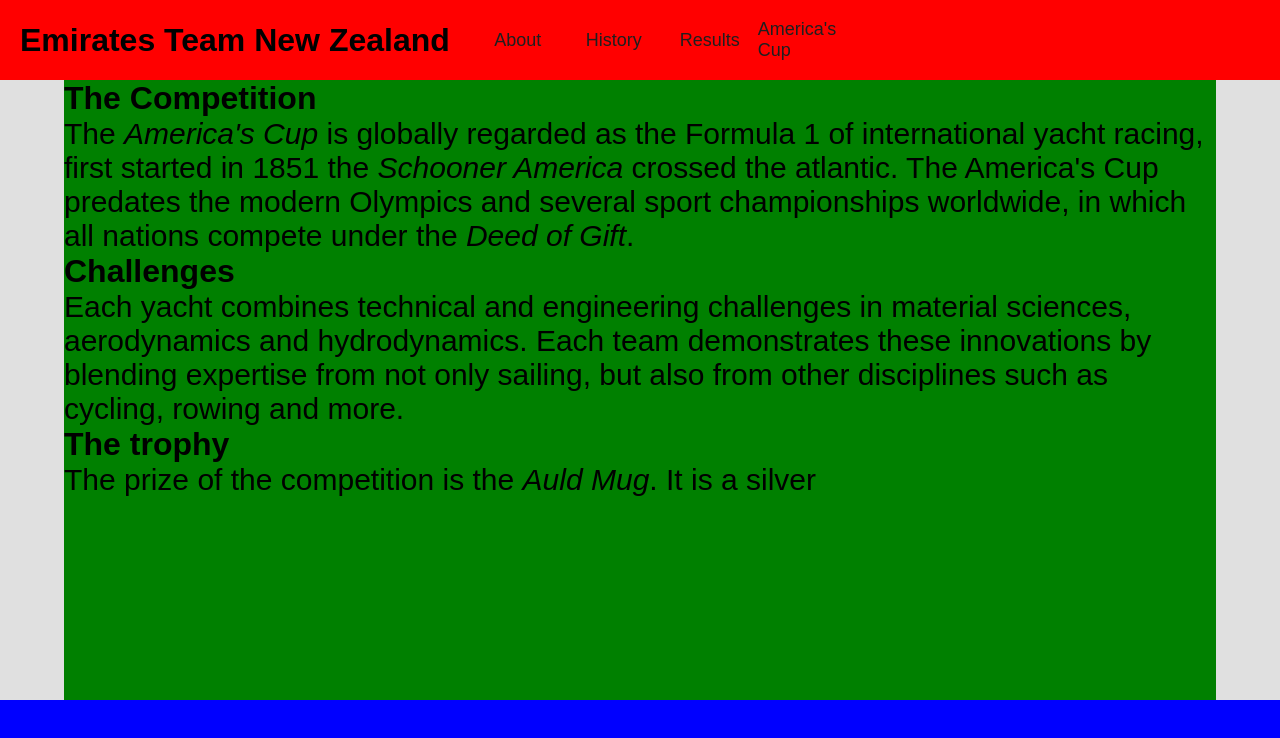
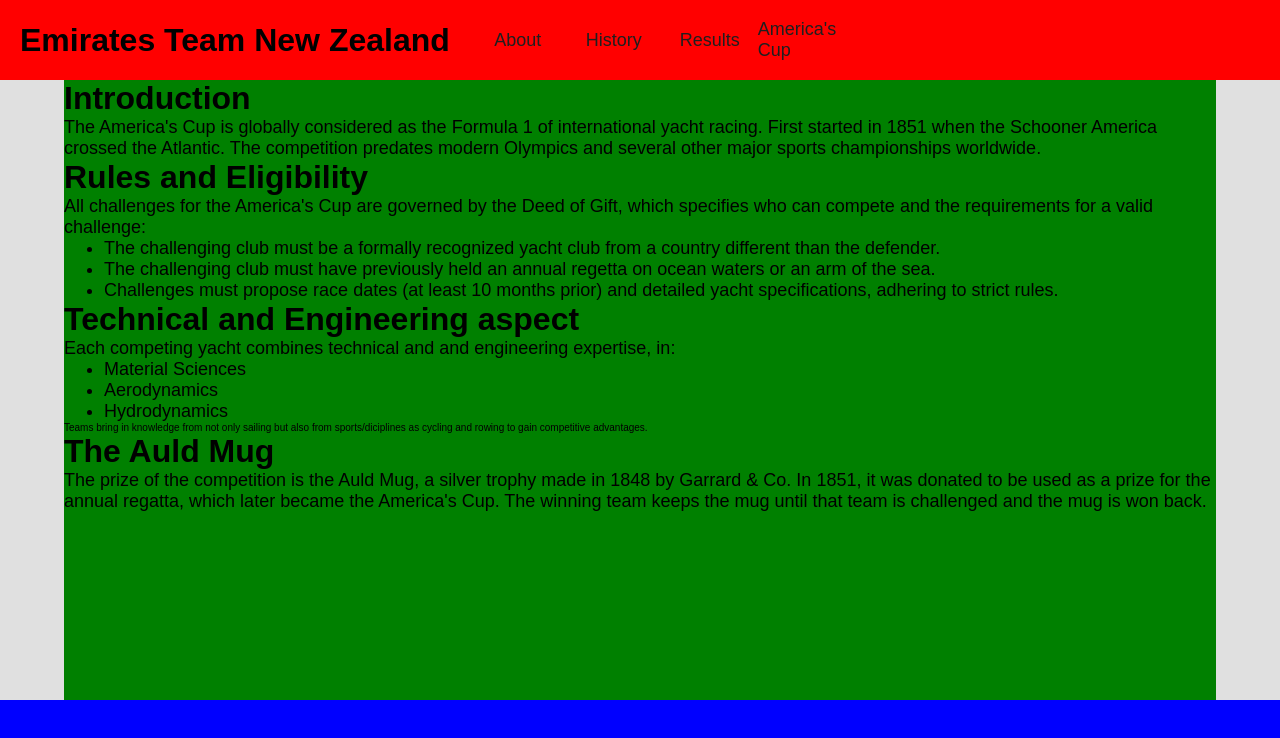
Before and after one commit to nilswag/webtech-hw, a plain HTML site: page html/americas_cup.html in a window 1280 px wide. Drawn offline with Linux system fonts and the light colour scheme.

Commit message:
Changed the layout and text

```diff
--- a/css/americas_cup.css
+++ b/css/americas_cup.css
@@ -1,4 +1,5 @@
 
-p {
-    font-size: 3rem;
+main {
+    display: flex;
+    flex-direction: column;
 }
--- a/html/americas_cup.html
+++ b/html/americas_cup.html
@@ -27,21 +27,46 @@
             </nav>
         </header>
         <main>
-            <h1>The Competition</h1>
+            <section>
+                <h1>Introduction</h1>
                 <p>
-                The <i>America's Cup</i> is globally regarded as the Formula 1 of international yacht racing, first started in 1851 the <i>Schooner America</i>
-                crossed the atlantic. The America's Cup predates the modern Olympics and several sport championships worldwide, in which all nations compete
-                under the <i>Deed of Gift</i>.
+                    The America's Cup is globally considered as the Formula 1 of international yacht racing. First started in 1851
+                    when the Schooner America crossed the Atlantic. The competition predates modern Olympics and several other
+                    major sports championships worldwide.
                 </p>
-            <h1>Challenges</h1>
+            </section>
+            <section>
+                <h1>Rules and Eligibility</h1>
                 <p>
-                Each yacht combines technical and engineering challenges in material sciences, aerodynamics and hydrodynamics. Each team demonstrates
-                these innovations by blending expertise from not only sailing, but also from other disciplines such as cycling, rowing and more.
+                    All challenges for the America's Cup are governed by the Deed of Gift, which specifies who can compete and the requirements
+                    for a valid challenge:
+                    <ul>
+                        <li>The challenging club must be a formally recognized yacht club from a country different than the defender.</li>
+                        <li>The challenging club must have previously held an annual regetta on ocean waters or an arm of the sea.</li>
+                        <li>Challenges must propose race dates (at least 10 months prior) and detailed yacht specifications, adhering to strict rules.</li>
+                    </ul>
                 </p>
-            <h1>The trophy</h1>
+            </section>
+            <section>
+                <h1>Technical and Engineering aspect</h1>
                 <p>
-                The prize of the competition is the <i>Auld Mug</i>. It is a silver
+                    Each competing yacht combines technical and and engineering expertise, in:
+                    <ul>
+                        <li>Material Sciences</li>
+                        <li>Aerodynamics</li>
+                        <li>Hydrodynamics</li>
+                    </ul>
+                    Teams bring in knowledge from not only sailing but also from sports/diciplines as cycling and rowing to gain competitive advantages.
                 </p>
+            </section>
+            <section>
+                <h1>The Auld Mug</h1>
+                <p>
+                    The prize of the competition is the Auld Mug, a silver trophy made in 1848 by Garrard & Co.
+                    In 1851, it was donated to be used as a prize for the annual regatta, which later became the America's Cup.
+                    The winning team keeps the mug until that team is challenged and the mug is won back.
+                </p>
+            </section>
         </main>
         <footer>
 
```
Lines whose indentation alone changed are shown as unchanged.
